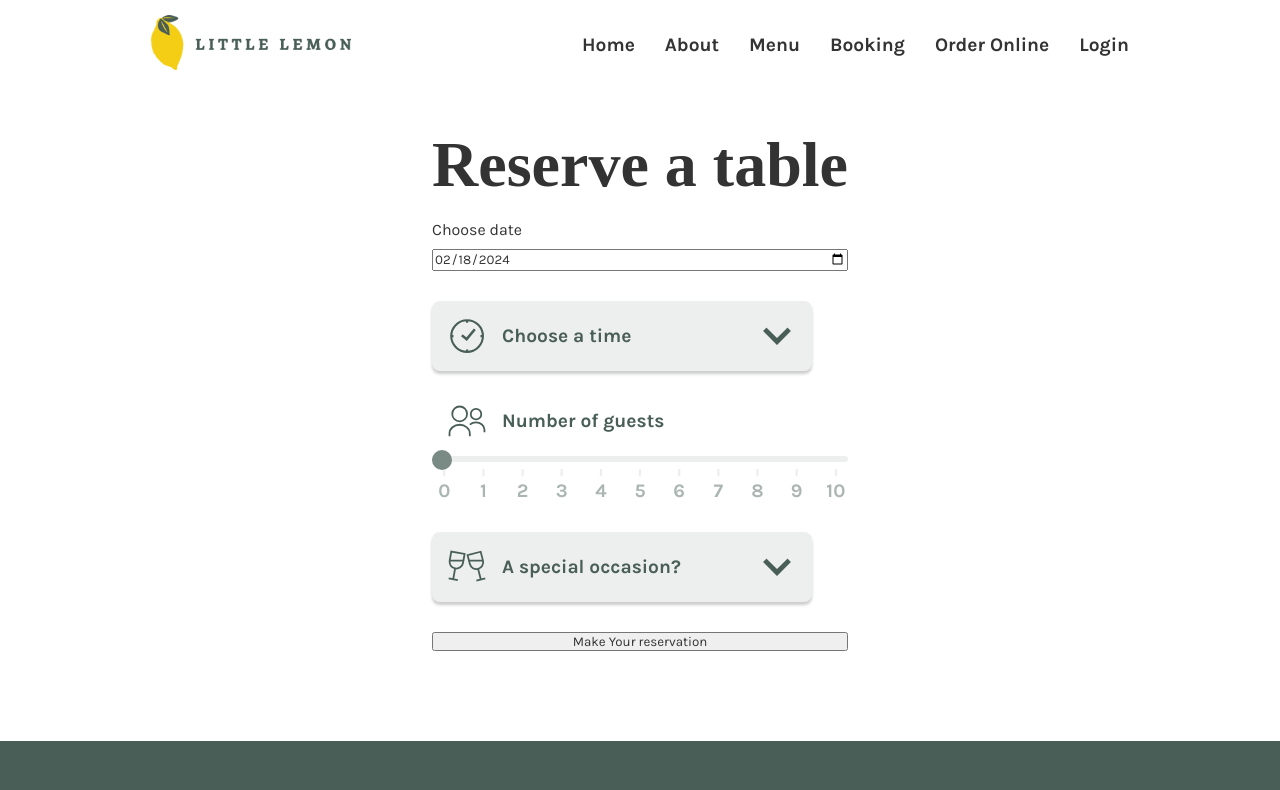
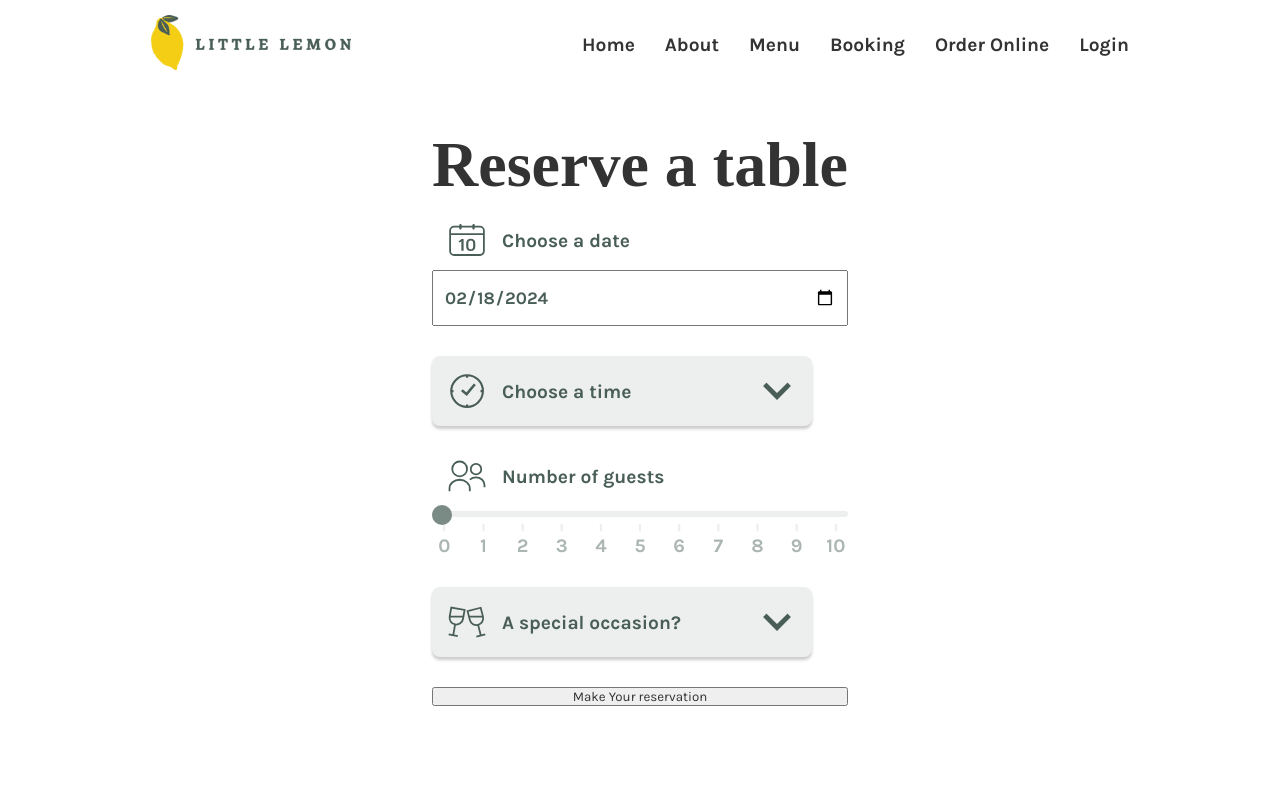
Before and after one commit to geoffrey-coursera/front-end-capstone-project, a React (Create React App) app: page /booking in a window 1280 px wide. Shown: the top 790 px of the page. Built offline with nearby package versions, Linux system fonts and the light colour scheme; a web font is replaced by a local one.

Commit message:
feat: style date input and label

```diff
--- /dev/null
+++ b/src/Components/Label.jsx
@@ -0,0 +1,12 @@
+import { addClassName } from "lib/jsx";
+
+import './Label.scss';
+
+export { Label as default };
+
+const Label = ({ icon, htmlFor, children }) => (
+    <div className='custom-label'>
+        { icon && addClassName(icon, 'icon') }
+        <label icon={icon} htmlFor={htmlFor}>{children}</label>
+    </div>
+);
--- /dev/null
+++ b/src/Components/Label.scss
@@ -0,0 +1,22 @@
+.custom-label {
+    display: grid;
+    grid-template-columns: 40px 1fr;
+    gap: var(--spacing-s);
+    align-items: center;
+    padding-inline: var(--spacing-s);
+}
+
+.custom-label {
+    .icon {
+        height: 40px;
+         width: 40px;
+    }
+
+    label {
+        cursor: pointer;
+        font-family: var(--font-content);
+        color: var(--color-brand-dark);
+        font-size: 1.2rem;
+        font-weight: bold;
+    }
+}
--- a/src/Pages/Booking/BookingForm.jsx
+++ b/src/Pages/Booking/BookingForm.jsx
@@ -2,7 +2,9 @@ import { useEffect, useState } from 'react';
 import { useNavigate } from "react-router-dom";
 import Select, { Option } from 'Components/Select';
 import Range from 'Components/Range';
+import Label from 'Components/Label';
 
+import { ReactComponent as CalendarIcon } from 'assets/booking/calendar.svg';
 import { ReactComponent as OccasionIcon } from 'assets/booking/occasion.svg';
 import { ReactComponent as TimeIcon } from 'assets/booking/time.svg';
 import { ReactComponent as GuestsIcon } from 'assets/booking/guests.svg';
@@ -37,7 +39,7 @@ const BookingForm = ({
         >
             <h1>Reserve a table</h1>
             <fieldset>
-                <label htmlFor="res-date">Choose date</label>
+                <Label icon={<CalendarIcon />} htmlFor="res-date">Choose a date</Label>
                 <input
                     id="res-date"
                     type="date"
--- a/src/Pages/Booking/BookingForm.scss
+++ b/src/Pages/Booking/BookingForm.scss
@@ -10,4 +10,12 @@
         display: grid;
         gap: var(--spacing-xs);
     }
+
+    input[type=date] {
+        color: var(--color-brand-dark);
+        font-family: var(--font-content);
+        font-size: 1.1rem;
+        font-weight: bold;
+        padding: var(--spacing-s) var(--spacing-xs)
+    }
 }
```
Also changed, not shown: src/assets/booking/calendar.svg (added).
